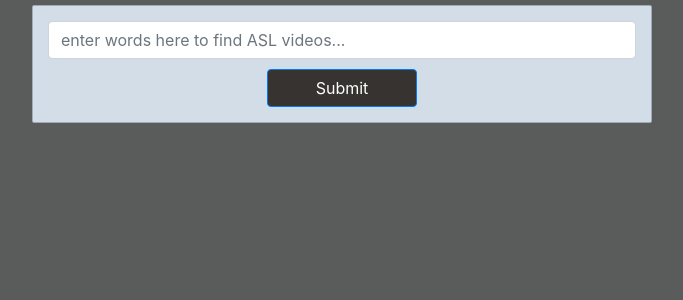
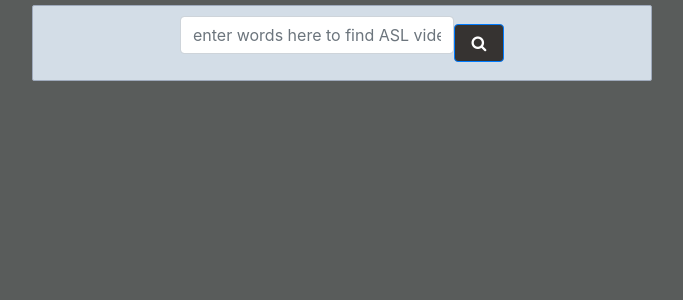
Before and after one commit to kotternaj/ASL, a Django app: page / in a window 1280 px wide. Shown: the part 66-366 px from the top of the page, without its empty margins (298-981 px from the left). Run offline with Django 3.2, Linux system fonts and the light colour scheme; some libraries are stand-ins or nearby versions.

Commit message:
add search icon

```diff
--- a/video/static/video/main4.css
+++ b/video/static/video/main5.css
@@ -102,14 +102,16 @@ h3 {
 }
 
 .btn.btn-primary {
-  width: 150px;
+  width: 50px;
   background-color: #363331 !important;
+  margin:0px !important;
 }
 
 .surroundField {
+  /* display: flex-row; */
     margin-top: 5px;
     width: 620px;
-    padding: 15px;
+    padding: 10px;
     background: #d3dde7;
     border: 1px solid #9faabc;
     border-radius: 2px;
--- a/video/templates/video/base.html
+++ b/video/templates/video/base.html
@@ -9,7 +9,8 @@
 
     <!-- Bootstrap CSS -->
     <link rel="stylesheet" href="https://maxcdn.bootstrapcdn.com/bootstrap/4.0.0/css/bootstrap.min.css" integrity="sha384-Gn5384xqQ1aoWXA+058RXPxPg6fy4IWvTNh0E263XmFcJlSAwiGgFAW/dAiS6JXm" crossorigin="anonymous">
-    <link rel="stylesheet" type="text/css" href="{% static 'video/main4.css' %}">
+    <link rel="stylesheet" href="https://maxcdn.bootstrapcdn.com/font-awesome/4.4.0/css/font-awesome.min.css">
+    <link rel="stylesheet" type="text/css" href="{% static 'video/main5.css' %}">
 
     {% if title %}
         <title>ASL - {{ title }}</title>
--- a/video/templates/video/home2.html
+++ b/video/templates/video/home2.html
@@ -9,14 +9,14 @@
 <div class="searchBlock" align="center">
   <form action="" method="post" class="surroundField">
     {% csrf_token %}
-    {{ form }}
+
     <table border="0">
       <tr>
-        <td>
+        <td>{{ form.as_p }}
         </td>
 
         <td>
-          <button class="btn btn-primary" style="margin:0px !important;" type="submit"><i class="icon-search"></i> Submit</button>
+          <button class="btn btn-primary" style="margin:0px !important;" type="submit"><i class="fa fa-search" aria-hidden="true"></i></button>
         </td>
       </tr>
     </table>
```
